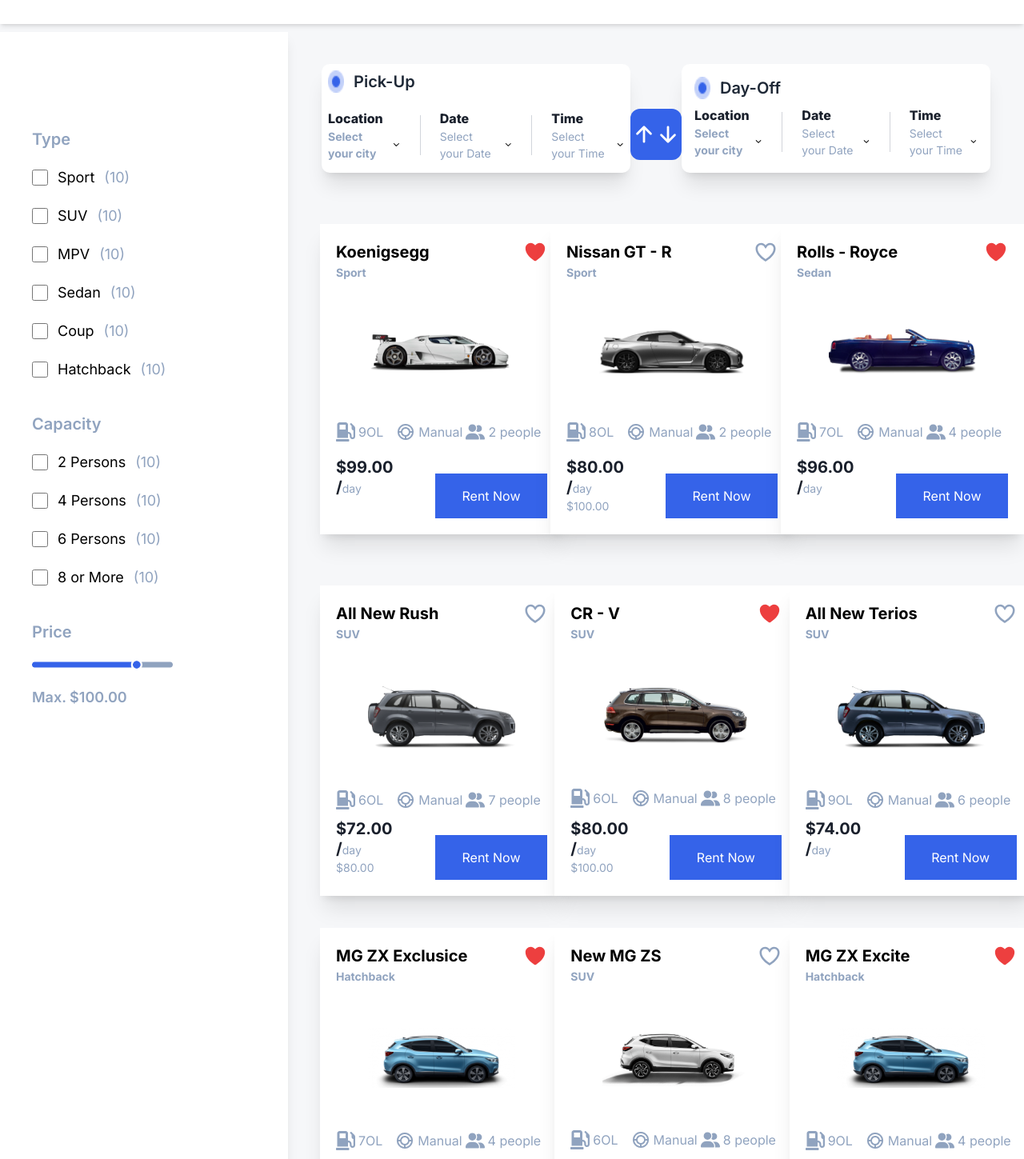
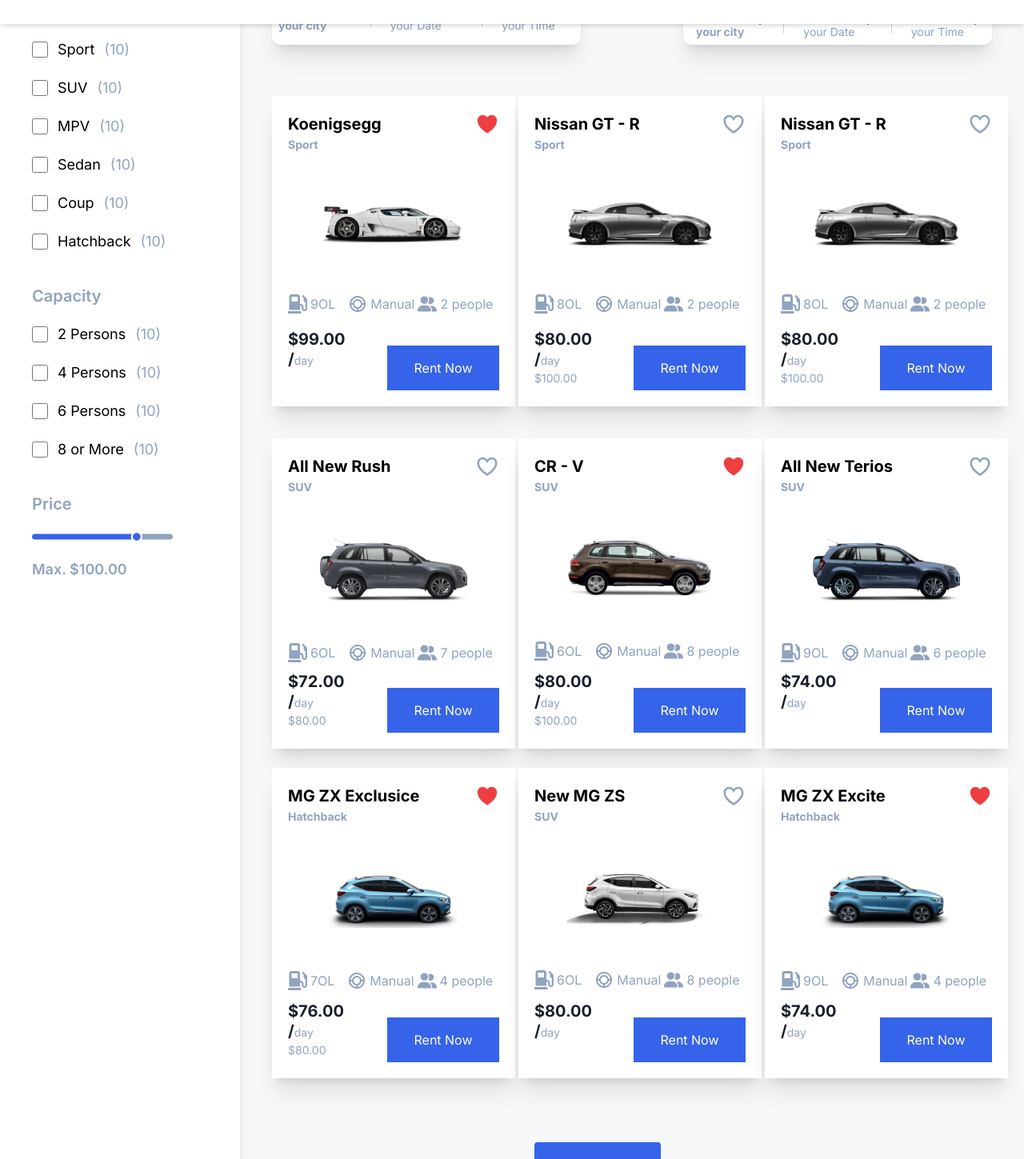
Before and after one commit to areebayaseen15/Hackhathone2-figma-template, a Next.js app: page /Page2 in a window 1280 px wide. Shown: the part 120-1569 px from the top of the page at 80% size. Built offline with nearby package versions, Linux system fonts and the light colour scheme.

Commit message:
Update page.tsx

```diff
--- a/src/app/Page2/page.tsx
+++ b/src/app/Page2/page.tsx
@@ -1,45 +1,16 @@
-import SideMenue from '@/app/components/sideMenue'
-import React from 'react'
-import Image from "next/image"
-import { IoIosArrowDown } from 'react-icons/io'
-import { IoArrowDown, IoArrowUp, IoHeart } from 'react-icons/io5'
-import Cards from '../components/Cards'
-import Link from 'next/link'
+import SideMenue from '@/app/components/sideMenue';
+import React from 'react';
+import Image from 'next/image';
+import { IoIosArrowDown } from 'react-icons/io';
+import { IoArrowDown, IoArrowUp, IoHeart } from 'react-icons/io5';
+import Cards from '../components/Cards';
+import Link from 'next/link';
 
-
-const data=[
-  {
-    id:1,
-    tittle:"Koenigsegg",
-     Usertext:2,
-     newPrice:"$99.00",
-     Number:9 ,
-     image:"/Assets/car-01.png",
-     redHeart:<IoHeart  className='text-[#ED3F3F] text-3xl'/>
-  },
-  {
-    id:2,
-    tittle:"Nissan GT - R",
-     Usertext:2,
-     newPrice:"$80.00",
-     Number:8,
-     image:"/Assets/car-2.png",
-     oldPrice:"$100.00",
-  },
-  {
-    id:3,
-    tittle:"Rolls - Royce",
-     Usertext:4,
-     newPrice:"$96.00",
-     model:"Sedan",
-     Number:7 ,
-     image:"/Assets/car-1.png",
-     redHeart:<IoHeart  className='text-[#ED3F3F] text-3xl'/>
-  },
-
-]
-
-
+const data = [
+  { id: 1, tittle: "Koenigsegg", Usertext: 2, newPrice: "$99.00", Number: 9, image: "/Assets/car-01.png", redHeart: <IoHeart className='text-[#ED3F3F] text-3xl' /> },
+  { id: 2, tittle: "Nissan GT - R", Usertext: 2, newPrice: "$80.00", Number: 8, image: "/Assets/car-2.png", oldPrice: "$100.00" },
+  { id: 4, tittle: "Nissan GT - R", Usertext: 2, newPrice: "$80.00", oldPrice: "$100.00", Number: 8, image: "/Assets/car-2.png" },
+];
 
 const data2=[
   {
@@ -107,27 +78,24 @@ const data2=[
 
 ]
 
-
 const Page2 = () => {
   return (
-    <div className="lg:mt-40 mt-20 flex ">
-        <div className='hidden lg:flex mx-w-[360px] mx-h-[1600px]  bg-white   shadow-lg'>
-      <SideMenue/>
+    <div className="flex flex-col lg:flex-row">
+      {/* Sidebar */}
+      <div className="hidden lg:flex w-[200px] xl:w-[300px] mx-h-[180px] bg-white shadow-lg">
+        <SideMenue />
       </div>
 
+      {/* Main Content */}
+      <div className="mt-10 lg:mt-0 flex-1 mx-5 lg:mx-10 bg-[#F6F7F9]">
 
-      <div className='mt-28 lg:mt-auto mx-10  bg-[#F6F7F9]'>
-
-
-      <div className="flex flex-col md:mt-10   xl:mx-auto  lg:flex-row justify-center lg:justify-center items-center  lg:gap-0 mt-0  lg:mt-10">
+        <div className="flex flex-col xl:flex-row justify-center lg:justify-between items-center gap-0 lg:gap-0 mt-5 lg:mt-10">
           {/* Pickup Card */}
-  <div className=" md:w-[500px] w-[327px]  lg:w-[386px] lg:h-[136px]   bg-white rounded-[10px] shadow-xl
-  px-4 py-4 lg:p-2">
+          <div className="w-full md:w-[500px] lg:w-[386px] lg:h-[136px] bg-white rounded-[10px] shadow-xl px-4 py-4 lg:p-2">
             <div className="flex gap-3">
               <Image src="/Assets/mark.png" alt="mark" width={20} height={20} />
-      <h3 className=" text-16px] lg:text-xl font-semibold text-gray-800">Pick-Up</h3>
+              <h3 className="text-[16px] lg:text-xl font-semibold text-gray-800">Pick-Up</h3>
             </div>
-
             <div className="mt-5 flex flex-row justify-between items-center">
               {/* Location */}
               <div className="flex-1">
@@ -137,10 +105,7 @@ const Page2 = () => {
                   <IoIosArrowDown />
                 </div>
               </div>
-
-      {/* Vertical Line */}
               <div className="hidden lg:block h-[50px] w-px bg-gray-300 mx-6"></div>
-
               {/* Date */}
               <div className="flex-1">
                 <h1 className="text-[#1A202C] font-extrabold text-[16px] leading-[24px]">Date</h1>
@@ -149,10 +114,7 @@ const Page2 = () => {
                   <IoIosArrowDown />
                 </div>
               </div>
-
-      {/* Vertical Line */}
               <div className="hidden lg:block h-[50px] w-px bg-gray-300 mx-6"></div>
-
               {/* Time */}
               <div className="flex-1">
                 <h1 className="text-[#1A202C] font-extrabold text-[16px] leading-[24px]">Time</h1>
@@ -165,22 +127,22 @@ const Page2 = () => {
           </div>
 
           {/* Arrow Button */}
-  <div className="md:relative md:left-[200px]  lg:left-0  flex justify-center mt-0 lg:mt-10 ">
-    <div className="flex bg-[#3563E9] w-[64px] h-[64px] z-[1000] lg:mx-w-[60px] lg:mx-h-[60px] hover:bg-[#2b4699] justify-center items-center rounded-xl">
+          <div className="flex justify-center  lg:mt-0">
+            <div className="bg-[#3563E9] w-[64px] h-[64px] hover:bg-[#2b4699] flex justify-center
+            items-center rounded-xl">
               <IoArrowUp className="text-white text-3xl" />
               <IoArrowDown className="text-white text-3xl" />
             </div>
           </div>
 
           {/* Day-Off Card */}
-  <div className=" md:w-[500px]   w-[327px] lg:w-[386px] lg:h-[136px]  bg-white rounded-[10px] shadow-xl
-  px-4 py-4">
+          <div className="w-full md:w-[500px] lg:w-[386px] lg:h-[136px] bg-white rounded-[10px]
+          shadow-xl px-4 py-4">
             <div className="flex gap-3">
               <Image src="/Assets/mark.png" alt="mark" width={20} height={20} />
               <h3 className="text-[16px] lg:text-xl font-semibold text-gray-800">Day-Off</h3>
             </div>
-
-    <div className="mt-2 flex flex-row justify-between items-center">
+            <div className="mt-5 flex flex-row justify-between items-center">
               {/* Location */}
               <div className="flex-1">
                 <h1 className="text-[#1A202C] font-extrabold text-[16px] leading-[24px]">Location</h1>
@@ -189,10 +151,7 @@ const Page2 = () => {
                   <IoIosArrowDown />
                 </div>
               </div>
-
-      {/* Vertical Line */}
               <div className="hidden lg:block h-[50px] w-px bg-gray-300 mx-6"></div>
-
               {/* Date */}
               <div className="flex-1">
                 <h1 className="text-[#1A202C] font-extrabold text-[16px] leading-[24px]">Date</h1>
@@ -201,10 +160,7 @@ const Page2 = () => {
                   <IoIosArrowDown />
                 </div>
               </div>
-
-      {/* Vertical Line */}
               <div className="hidden lg:block h-[50px] w-px bg-gray-300 mx-6"></div>
-
               {/* Time */}
               <div className="flex-1">
                 <h1 className="text-[#1A202C] font-extrabold text-[16px] leading-[24px]">Time</h1>
@@ -217,13 +173,10 @@ const Page2 = () => {
           </div>
         </div>
 
-
-                        {/* products  section */}
-
-                        <div className='w-full mx-auto  mt-16  text-[#90A3BF]'>
-
-                          <div className='mt-8 md:mt-10 lg:mt-16 grid grid-cols-1 lg:grid-cols-3 gap-6 '>
-
+        {/* Products Section */}
+        <div className="flex justify-center mt-16 w-full text-[#90A3BF]">
+          <div className="grid grid-cols-1 sm:grid-cols-2 md:grid-cols-3 lg:grid-cols-3 lg:gap-2
+          xl:gap-6 gap-6">
             {data.map((elem) => (
               <Cards
                 key={elem.id}
@@ -233,20 +186,16 @@ const Page2 = () => {
                 Usertext={elem.Usertext}
                 Number={elem.Number}
                 redHeart={elem.redHeart}
-         model={elem.model}
                 oldPrice={elem.oldPrice}
-
               />
             ))}
           </div>
         </div>
 
-                           {/* recommendation   section */}
-
-                           <div className=' mt-16 mx-w[1312px] mx:auto mx-h-[452px] text-[#90A3BF]'>
-
-                          <div className='mt-8 md:mt-10 lg:mt-16 grid grid-cols-1 lg:grid-cols-3  gap-10'>
-
+        {/* Recommendation Section */}
+        <div className="flex justify-center  mt-10 w-full text-[#90A3BF]">
+        <div className="grid grid-cols-1 sm:grid-cols-2 md:grid-cols-3 lg:grid-cols-3 lg:gap-2
+          xl:gap-6 gap-6">
             {data2.map((elem) => (
               <Cards
                 key={elem.id}
@@ -258,24 +207,25 @@ const Page2 = () => {
                 redHeart={elem.redHeart}
                 oldPrice={elem.oldPrice}
                 model={elem.model}
-
               />
             ))}
           </div>
         </div>
 
-                        <div className='mx-auto text-center mt-20'>
-                        <Link href ="/Page3">  <button className='bg-[#3563E9] hover:bg-[#213c8f] rounded-[4px] text-white p-[20px] font-[600] text-[16px] mx-w-[156px] mx-h-[44px]'>
+        {/* Show More Button */}
+        <div className="  text-center mt-20">
+          <Link href="/Page3">
+            <button className="bg-[#3563E9] text-center text-[12px] p-[16px] hover:bg-[#213c8f] rounded-[4px] text-white md:p-[20px] font-[600] lg:text-[16px]">
               Show more Car
             </button>
+        <span className='relative font-bold  left-20 md:left-[250px] xl:left-[350px] text-[#90A3BF]
+        text-[14px] md:text-[20px] leading-[21px] tracking-[-2%]'>120 Cars</span>
+
           </Link>
         </div>
-
       </div>
     </div>
-    // </div>
+  );
+};
 
-  )
-}
-
-export default Page2
+export default Page2;
```
Lines whose indentation alone changed are shown as unchanged.
